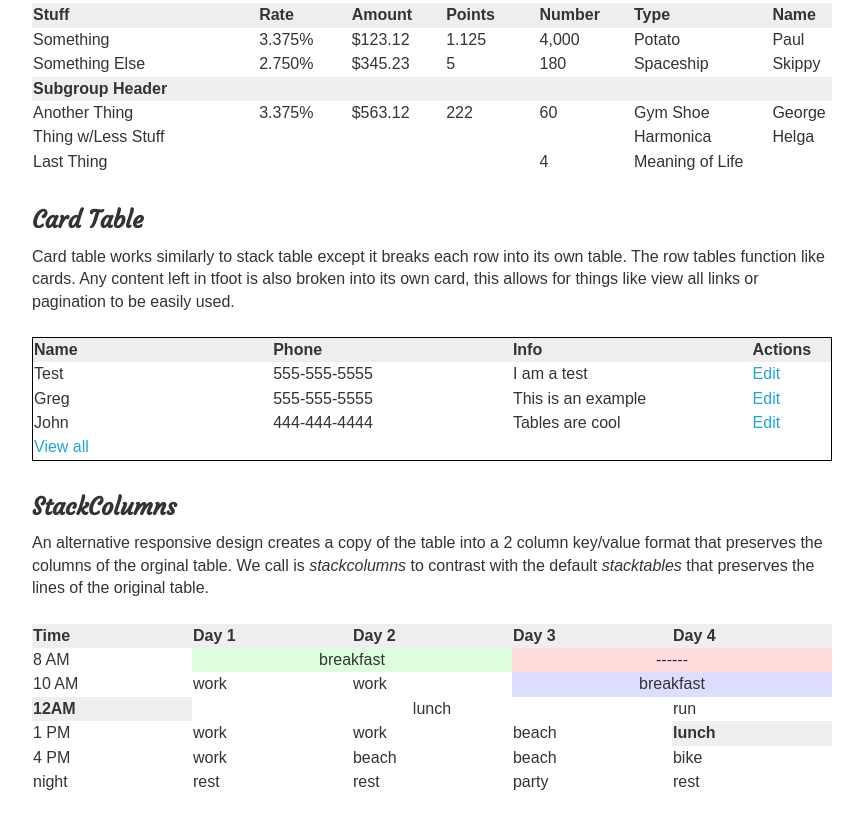
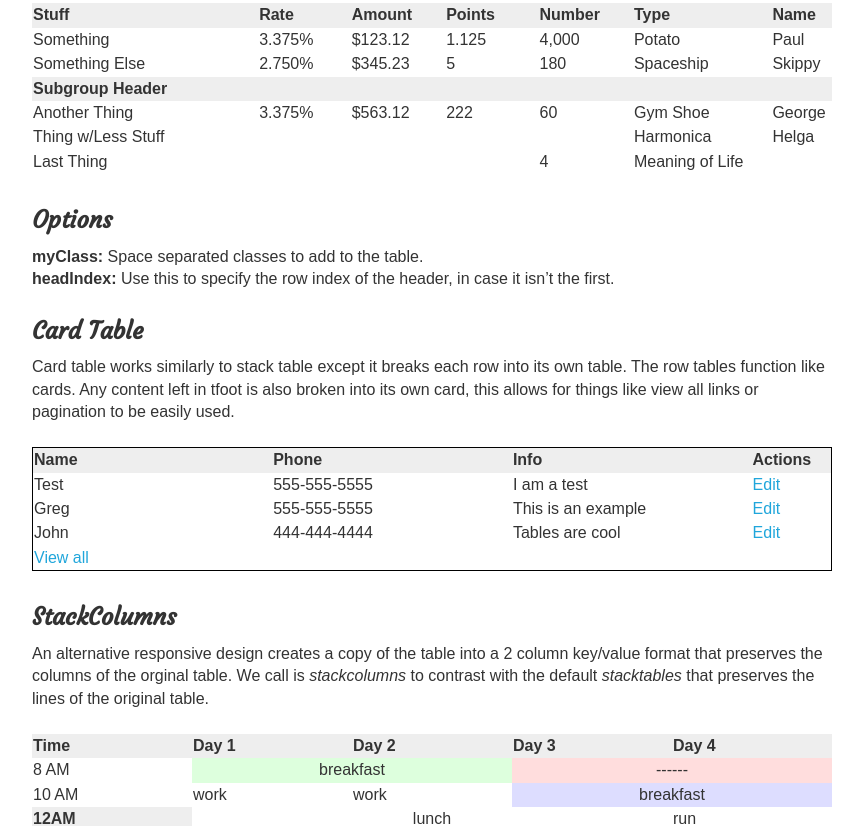
Before and after one commit to johnpolacek/stacktable.js, a website: page index.html in a window 1280 px wide. Shown: the part 1023-1849 px from the top of the page, without its empty margins (208-1071 px from the left). Drawn offline with nearby package versions, Linux system fonts and the light colour scheme.

Commit message:
Document the available options fix #21

```diff
--- a/index.html
+++ b/index.html
@@ -164,6 +164,14 @@
       </tr>
     </tbody>
   </table>
+
+
+  <h2>Options</h2>
+
+  <p>
+    <strong>myClass:</strong> Space separated classes to add to the table.<br/>
+    <strong>headIndex:</strong> Use this to specify the row index of the header, in case it isn’t the first.
+  </p>
 
 
   <h2>Card Table</h2>
```
Also changed, not shown: README.md.
